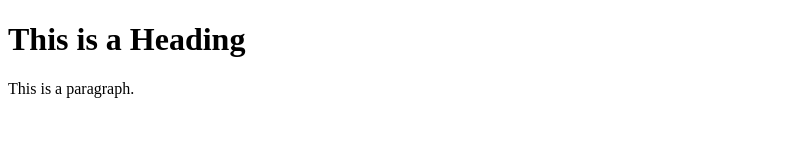
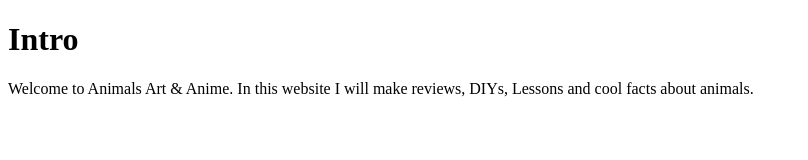
Before and after one commit to asanimecraftsgirl/AnimalArt-Anime, a plain HTML site: page index.html in a window 1280 px wide. Shown: the whole page, without its empty margins (0-808 px from the left). Drawn offline with Linux system fonts and the light colour scheme.

Commit message:
Update index.html

```diff
--- a/index.html
+++ b/index.html
@@ -1,12 +1,12 @@
 <!DOCTYPE html>
 <html>
 <head>
-<title>home</title>
+<title>Home</title>
 </head>
 <body>
 
-<h1>This is a Heading</h1>
-<p>This is a paragraph.</p>
+<h1>Intro</h1>
+<p>Welcome to Animals Art & Anime. In this website I will make reviews, DIYs, Lessons and cool facts about animals. </p>
 
 </body>
 </html>
```
